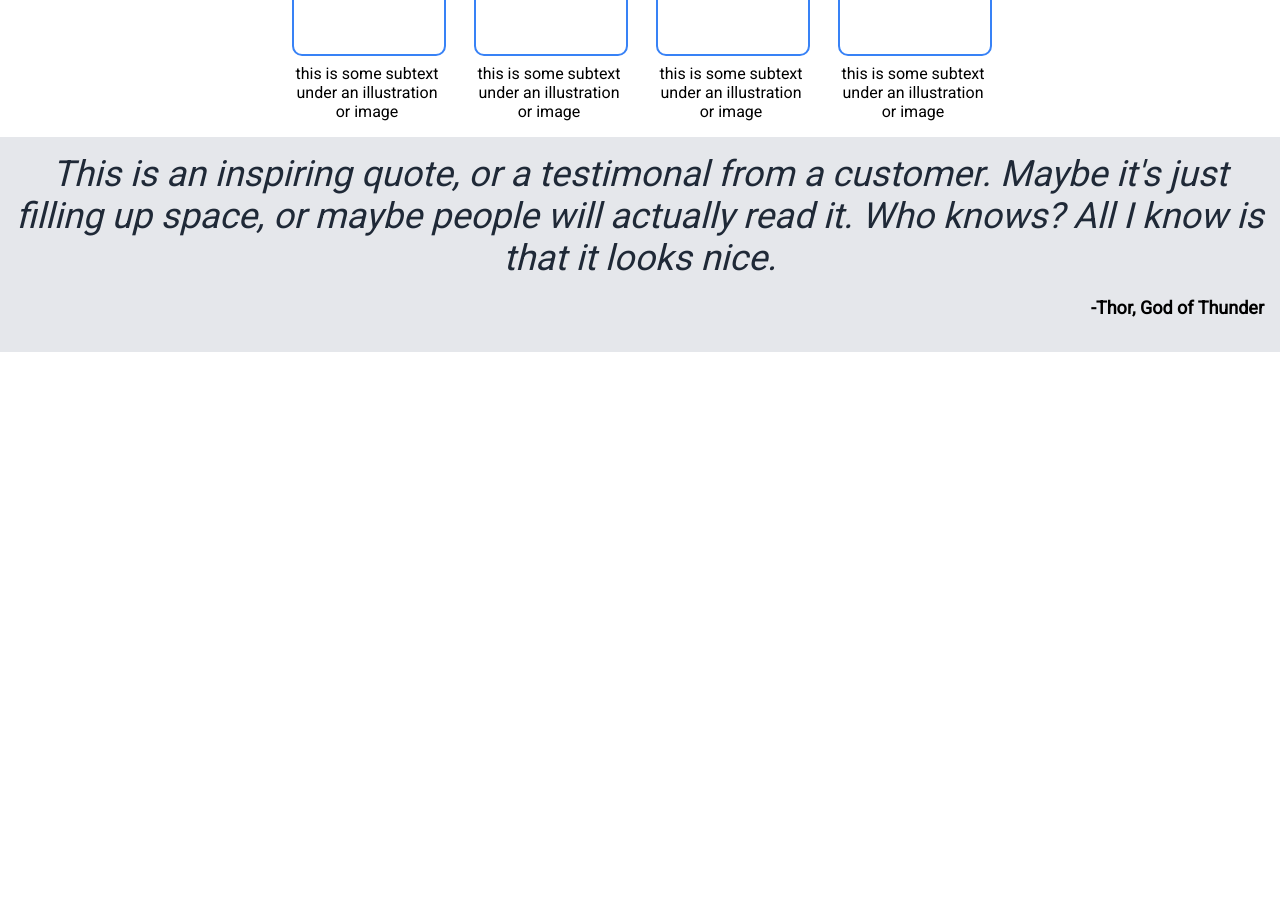
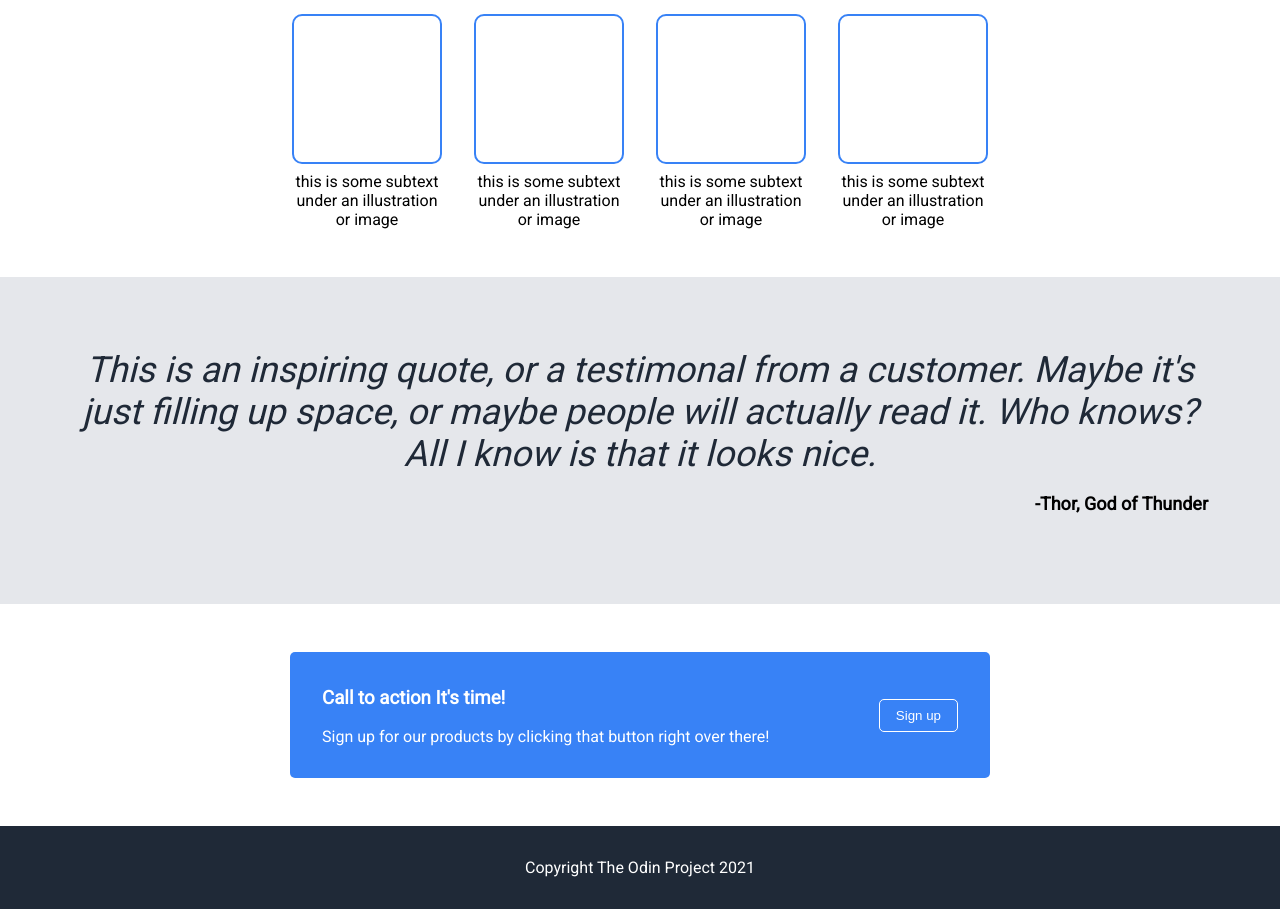
Before and after one commit to JohnDaves0/landing-page, a plain HTML site: page index.html in a window 1280 px wide. Shown: the part 514-1423 px from the top of the page. Before the commit the page ends 866 px from the top, so only its background shows below. Drawn offline with Linux system fonts and the light colour scheme.

Commit message:
added quotes, blue card, and footer. set max-width 700px

```diff
--- a/index.html
+++ b/index.html
@@ -9,14 +9,17 @@
 </head>
 <body>
     <header>
+        <div class="content">
         <p>Header Logo</p>
         <ul>
             <li>header link one</li>
             <li>header link two</li>
             <li>header link three</li>
         </ul>
+        </div>
     </header>
     <div class="hero">
+        <div class="content">
             <div class="container">
                 <h1>This website is awesome</h1>
                 <p>This website has some subtext that goes here under the main title. It's a smaller font and the color is lower contrast.</p>
@@ -24,6 +27,7 @@
             </div>
             <div class="image">
                 this is a placeholder for an image
+            </div>
         </div>
     </div>
     <div class="items">
@@ -51,5 +55,15 @@
         <p class="text">This is an inspiring quote, or a testimonal from a customer. Maybe it's just filling up space, or maybe people will actually read it. Who knows? All I know is that it looks nice.</p>
         <p class="author">-Thor, God of Thunder</p>
     </div>
+    <div class="card">
+        <div class="container">
+        <h3>Call to action It's time!</h3>
+        <p>Sign up for our products by clicking that button right over there!</p>
+        </div>
+        <button>Sign up</button>
+    </div>
+    <footer>
+        Copyright The Odin Project 2021
+    </footer>
 </body>
 </html>
--- a/style.css
+++ b/style.css
@@ -4,11 +4,12 @@ body {
     margin: 0;
 }
 
+* {
+    box-sizing: border-box;
+}
+
 header {
     background-color: #1F2937;
-    display: flex;
-    justify-content: space-between;
-    align-items: center;
     padding: 10px;
 }
 
@@ -16,6 +17,17 @@ header p {
     font-size: 24px;
     color: #F9FAF8;
     margin: 0;
+}
+
+header .content {
+    display: flex;
+    justify-content: space-between;
+    align-items: center;
+}
+
+.content {
+    max-width: 700px;
+    margin: auto;
 }
 
 ul {
@@ -33,11 +45,14 @@ header li, .hero p {
 
 .hero {
     background-color: #1F2937;
+}
+
+.hero .content {
     display: flex;
     align-items: flex-start;
     justify-content: center;
-    padding: 48px 16px;
-    gap: 16px;
+    gap: 32px;
+    padding: 64px 0;
 }
 
 .container {
@@ -51,7 +66,7 @@ header li, .hero p {
     margin: 0;
 }
 
-button {
+.container button {
     background-color: #3882F6;
     color: white;
     padding: 10px 20px;
@@ -73,6 +88,10 @@ h2 {
     color: #1F2937;
     font-weight: 900;
     text-align: center;
+}
+
+.items {
+    margin: 32px 0;
 }
 
 .flexbox {
@@ -100,7 +119,7 @@ h2 {
 
 .quote {
     background-color: #E5E7EB;
-    padding: 16px;
+    padding: 72px;
 }
 
 .text {
@@ -114,6 +133,31 @@ h2 {
 .author {
     font-weight: 900;
     text-align: right;
-
     font-size: 18px;
 }
+
+.card {
+    background-color: #3882F6;
+    color: white;
+    padding:  16px 32px;
+    display: flex;
+    align-items: center;
+    margin: 48px auto;
+    max-width: 700px;
+    border-radius: 5px;
+}
+
+.card button {
+    background-color: #3882F6;
+    border: 1px solid white;
+    padding: 8px 16px;
+    color: white;
+    border-radius: 5px;
+}
+
+footer {
+    background-color: #1F2937;
+    color: white;
+    text-align: center;
+    padding: 32px;
+}
```
Lines whose indentation alone changed are shown as unchanged.
